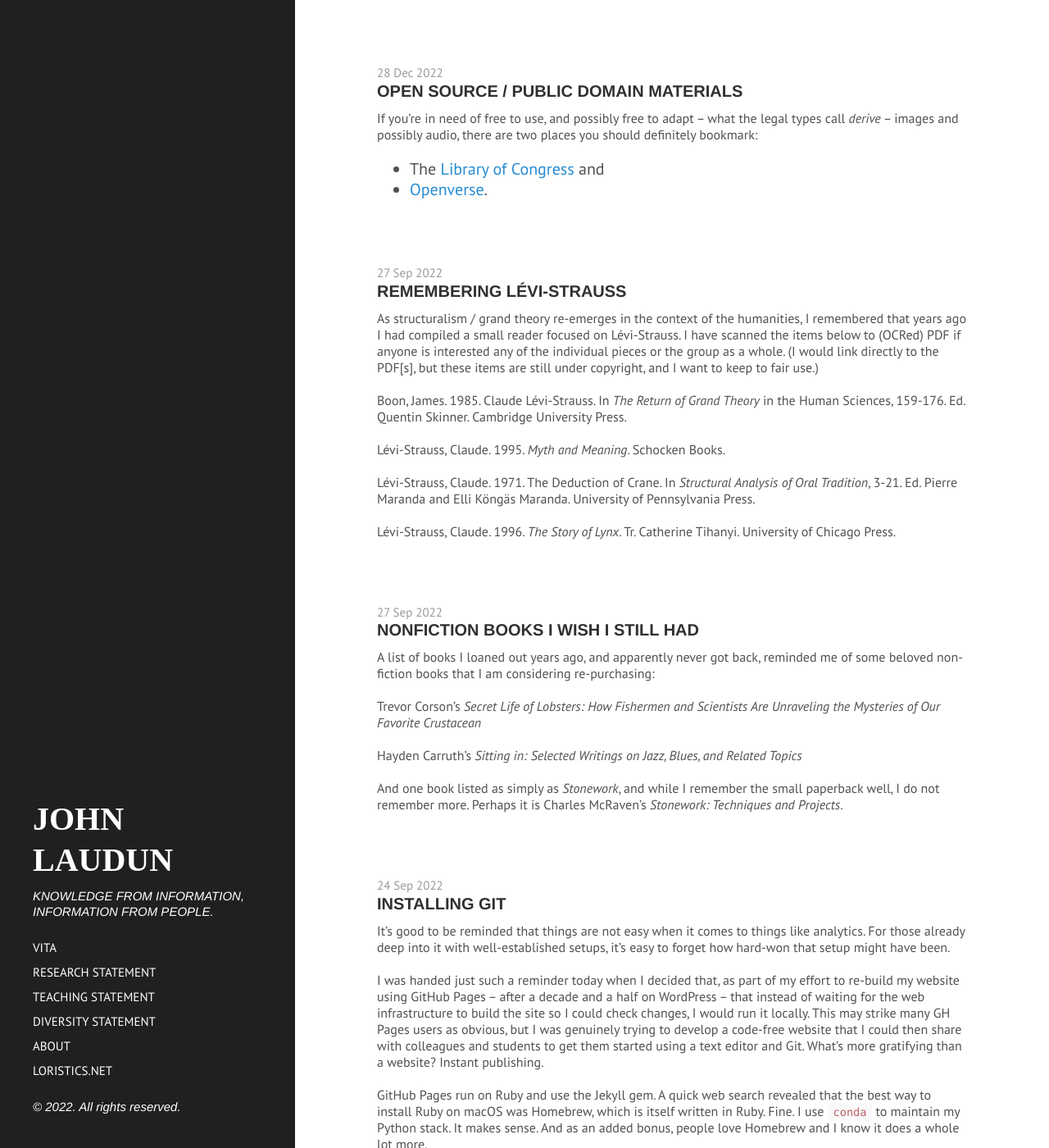
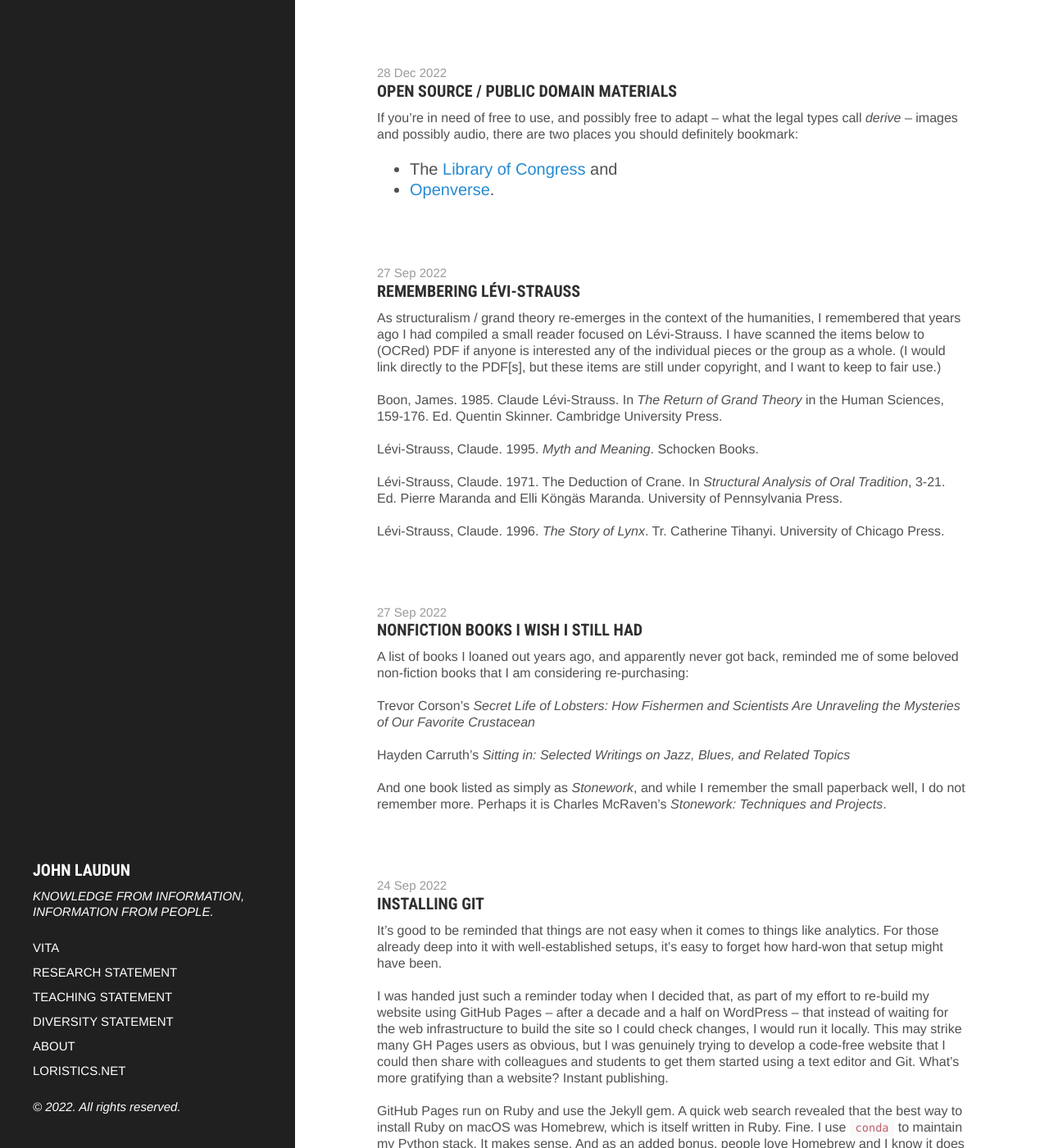
Before and after one commit to johnlaudun/blog, a Jekyll site: the page built from index.html, in a window 1280 px wide and 1400 px high. Shown: the whole window at 82% size. Built offline with Jekyll 4.4.1, drawn with Linux system fonts in a browser that asks for light colours; some web fonts are replaced; the list of posts is cut into pages by our own code.

Commit message:
Trying Roboto Condensed as main font.

```diff
--- a/_includes/head.html
+++ b/_includes/head.html
@@ -18,8 +18,9 @@
   <link rel="stylesheet" href="{{ site.baseurl }}public/css/poole.css">
   <link rel="stylesheet" href="{{ site.baseurl }}public/css/syntax.css">
   <link rel="stylesheet" href="{{ site.baseurl }}public/css/hyde.css">
-  <link rel="stylesheet" href="http://fonts.googleapis.com/css?family=PT+Sans:400,400italic,700|Abril+Fatface">
-
+  <link rel="preconnect" href="https://fonts.googleapis.com">
+  <link rel="preconnect" href="https://fonts.gstatic.com" crossorigin>
+  <link href="https://fonts.googleapis.com/css2?family=Roboto+Condensed:ital,wght@0,300;0,400;0,700;1,300;1,400;1,700&display=swap" rel="stylesheet">
   <!-- Icons -->
   <link rel="apple-touch-icon-precomposed" sizes="144x144" href="{{ site.baseurl }}public/apple-touch-icon-144-precomposed.png">
                                  <link rel="shortcut icon" href="{{ site.baseurl }}public/favicon.ico">
--- a/public/css/hyde.css
+++ b/public/css/hyde.css
@@ -87,8 +87,10 @@ html {
 .sidebar-about h1 {
   color: #fff;
   margin-top: 0;
-  font-family: "LeagueGothic", serif;
-  font-size: 2rem;
+  font-family: 'Roboto Condensed', "Helvetica Neue", Verdana, sans-serif;
+  font-variant: condensed;
+  font-weight: bold;
+  font-size: 1rem;
 }
 
 .sidebar-about p {
--- a/public/css/poole.css
+++ b/public/css/poole.css
@@ -47,8 +47,10 @@ body {
   padding: 0;
 }
 
+@import url('https://fonts.googleapis.com/css2?family=Roboto+Condensed:ital,wght@0,300;0,400;0,700;1,300;1,400;1,700&display=swap');
+
 html {
-  font-family: "Helvetica Neue", Helvetica, Arial, sans-serif;
+  font-family: 'Roboto Condensed', "Helvetica Neue", Helvetica, sans-serif;
   font-size: 12px;
   line-height: 1.25;
 }
@@ -88,8 +90,7 @@ h1, h2, h3, h4, h5, h6 {
   text-rendering: optimizeLegibility;
 }
 h1 {
-  font-family: "LeagueGothic", "Helvetica Neue", Verdana, sans-serif;
-  font-variant: condensed;
+  font-family: 'Roboto Condensed', "Helvetica Neue", Verdana, sans-serif;
   font-weight: bold;
   text-transform: uppercase;
   font-size: 1rem;
```
